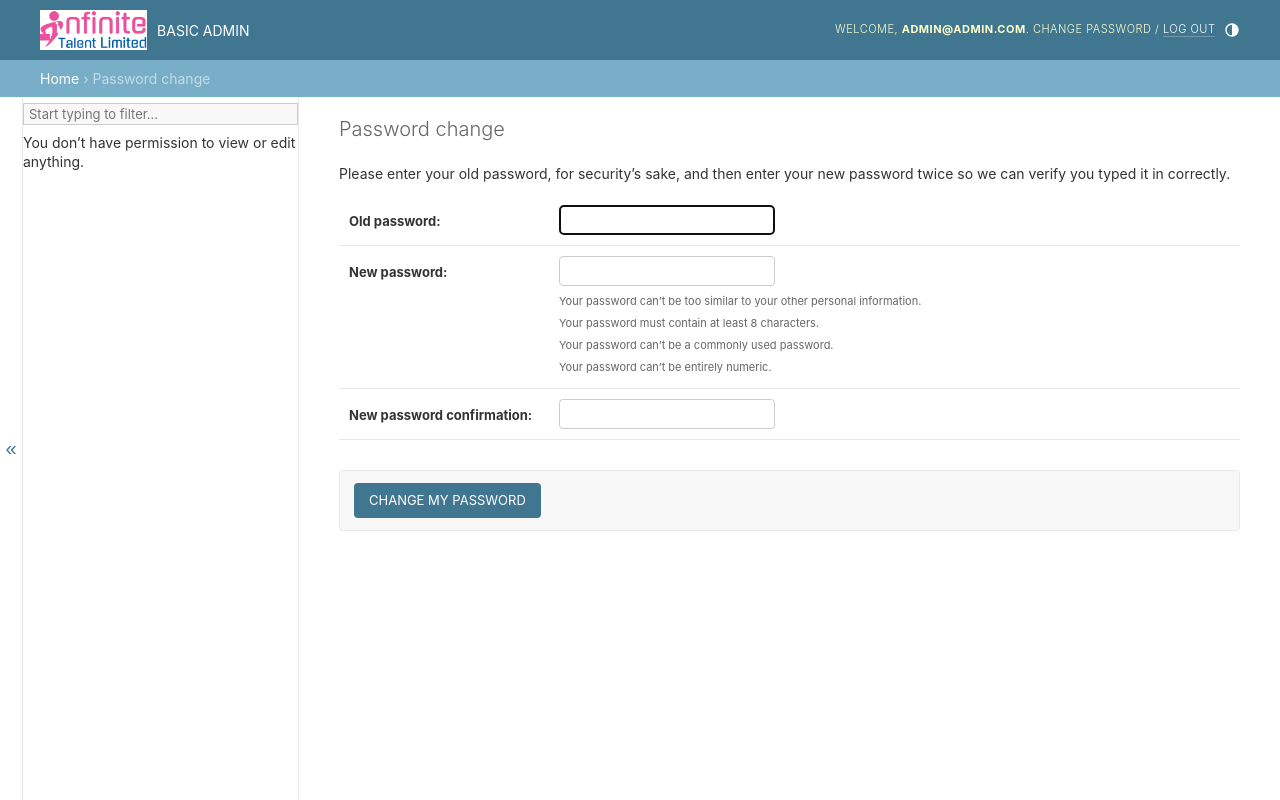
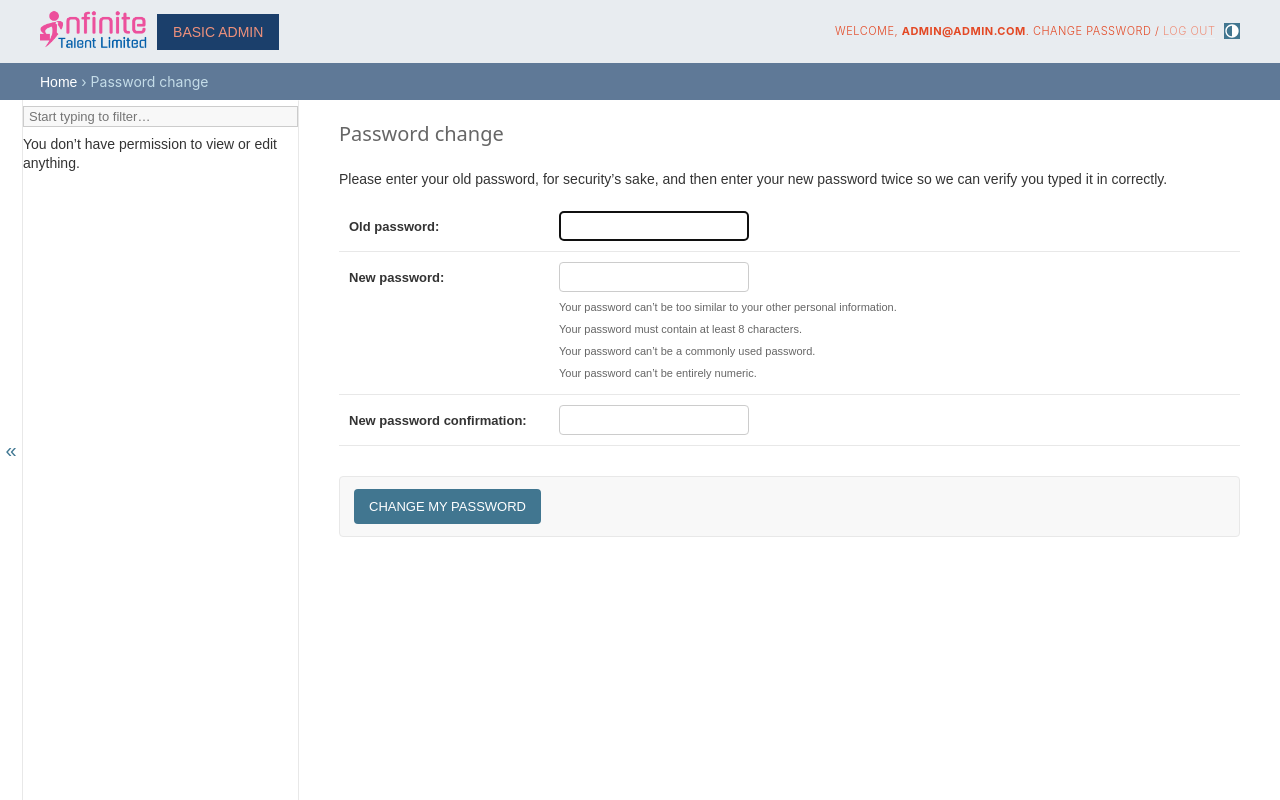
Before and after one commit to xcixor/talent, a Django app: a page that, after the commit, uses app/infinite_admin/templates/admin/base_site.html in a window 1280 px wide. Run offline with Django 4.2, Linux system fonts and the light colour scheme; a user stored in the database is signed in; parts of the project's set-up code (start-up, migrations or seed data) failed here and were passed over.

Commit message:
style(admin): customize admin to look more like site

```diff
--- /dev/null
+++ b/app/common/static/css/common/materialize_custom.css
@@ -0,0 +1,11 @@
+.btn {
+    border: none;
+    border-radius: 2px;
+    display: inline-block;
+    height: 36px;
+    line-height: 36px;
+    padding: 0 16px;
+    text-transform: uppercase;
+    vertical-align: middle;
+    -webkit-tap-highlight-color: transparent;
+}
--- a/app/common/static/css/common/styles.css
+++ b/app/common/static/css/common/styles.css
@@ -8,9 +8,9 @@
 
     --color-secondary: #E34824;
     --color-secondary-2: #FDA828;
-    --color-secondary-tint-5:#ee917c;
-    --color-secondary-tint-8:#f7c8bd;
-    --color-secondary-tint-10:#fcede9;
+    --color-secondary-light-5:#ee917c;
+    --color-secondary-light-8:#f7c8bd;
+    --color-secondary-light-10:#fcede9;
     --color-alice-light-3: #f3f9ff;
 
 }
--- a/app/core/settings/base.py
+++ b/app/core/settings/base.py
@@ -66,7 +66,7 @@ ROOT_URLCONF = 'core.urls'
 TEMPLATES = [
     {
         'BACKEND': 'django.template.backends.django.DjangoTemplates',
-        'DIRS': [BASE_DIR / 'templates'],
+        'DIRS': [str(BASE_DIR)[:-4] + '/infinite_admin/' + 'templates'],
         'APP_DIRS': True,
         'OPTIONS': {
             'context_processors': [
--- a/app/core/templates/admin/base_site.html
+++ /dev/null
@@ -1,31 +0,0 @@
-<style>
-    .d-flex {
-        display: flex;
-        align-items: center;
-    }
-
-    .navbar-brand {
-        margin-right: 10px;
-        background-color: white;
-    }
-    .d-flex a:hover {
-        color: #C8C8C8 !important;
-    }
-</style>
-
-{% extends "admin/base.html" %}
-{% load static %}
-
-{% block title %}{% if subtitle %}{{ subtitle }} | {% endif %}{{ title }} |
-{{ site_title|default:_('Django site admin') }}{% endblock %}
-
-{% block branding %}
-<div class="d-flex">
-    <a class="navbar-brand" href="{% url 'index:index' %}">
-        <img src="{% static 'images/common/logo.png' %}" height="40" class="d-inline-block align-top" alt="PES logo">
-    </a>
-    <a href="{% url 'basic_admin:index' %}">BASIC ADMIN</a>
-</div>
-{% endblock %}
-
-{% block nav-global %}{% endblock %}
--- /dev/null
+++ b/app/infinite_admin/static/css/infinite_admin/admin.css
@@ -0,0 +1,29 @@
+.d-flex {
+    display: flex;
+    align-items: center;
+}
+
+.navbar-brand {
+    margin-right: 10px;
+
+}
+.d-flex a:hover {
+    color: #C8C8C8 !important;
+}
+
+#header {
+    background-color: var(--color-primary-light-10);
+    color: var(--color-secondary);
+}
+
+a.link {
+    color: var(--color-secondary-2);
+}
+
+#header a:link, #header a:visited, #logout-form button {
+    color: var(--color-secondary-light-5);
+}
+
+.module h2, .module caption, .inline-group h2, div.breadcrumbs {
+    background: var(--color-primary-light-4);
+}
--- /dev/null
+++ b/app/infinite_admin/templates/admin/base_site.html
@@ -0,0 +1,24 @@
+{% extends "admin/base.html" %}
+{% load static %}
+
+{% block title %}{% if subtitle %}{{ subtitle }} | {% endif %}{{ title }} |
+{{ site_title|default:_('Django site admin') }}{% endblock %}
+{% block extrastyle %}
+<link rel="stylesheet" href="{% static 'css/common/styles.css' %}" />
+<link rel="stylesheet" href="{% static 'css/common/materialize_custom.css' %}" />
+<link rel="stylesheet" href="{% static 'css/common/common.css' %}" />
+<link rel="stylesheet" href="{% static 'css/infinite_admin/admin.css' %}">
+{% endblock %}
+{% block branding %}
+<div class="d-flex">
+    <a class="navbar-brand" href="{% url 'index:index' %}">
+        <img src="{% static 'images/common/logo.png' %}" height="40" class="d-inline-block align-top" alt="PES logo">
+    </a>
+    <a href="{% url 'basic_admin:index' %}" class="btn btn-primary">BASIC ADMIN</a>
+</div>
+{% endblock %}
+
+{% block nav-global %}{% endblock %}
+{% block admin_base_document_ready %}
+{{ block.super }}
+{% endblock %}
--- a/app/infinite_admin/templates/infinite_admin/admin_base.html
+++ b/app/infinite_admin/templates/infinite_admin/admin_base.html
@@ -27,7 +27,7 @@
           <li><a href="#!">Action 2</a></li>
           <li><a href="{% url 'basic_admin:logging' %}">Logging</a></li>
           <li><a href="#!">Users</a></li>
-          <li><a href="{% url 'admin:index' %}">More</a></li>
+          <li><a href="/cO4yp84DxO8LqagQUUo/">More</a></li>
 
           <li><a class="waves-effect" href="{% url 'accounts:logout' %}"><i class="fa-sharp fa-solid fa-arrow-right-from-bracket"></i> Logout</a></li>
           <li>
```
